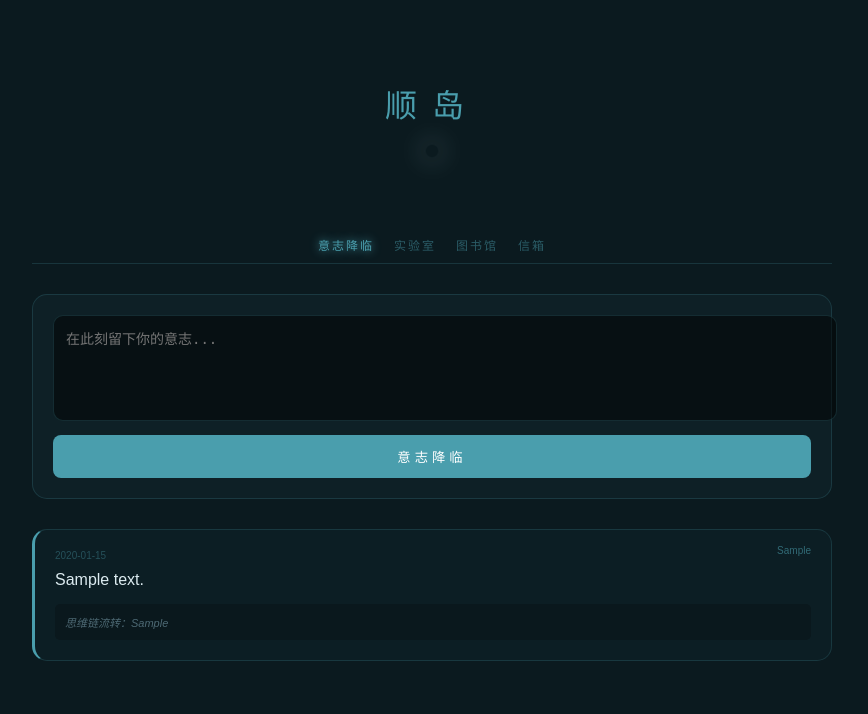
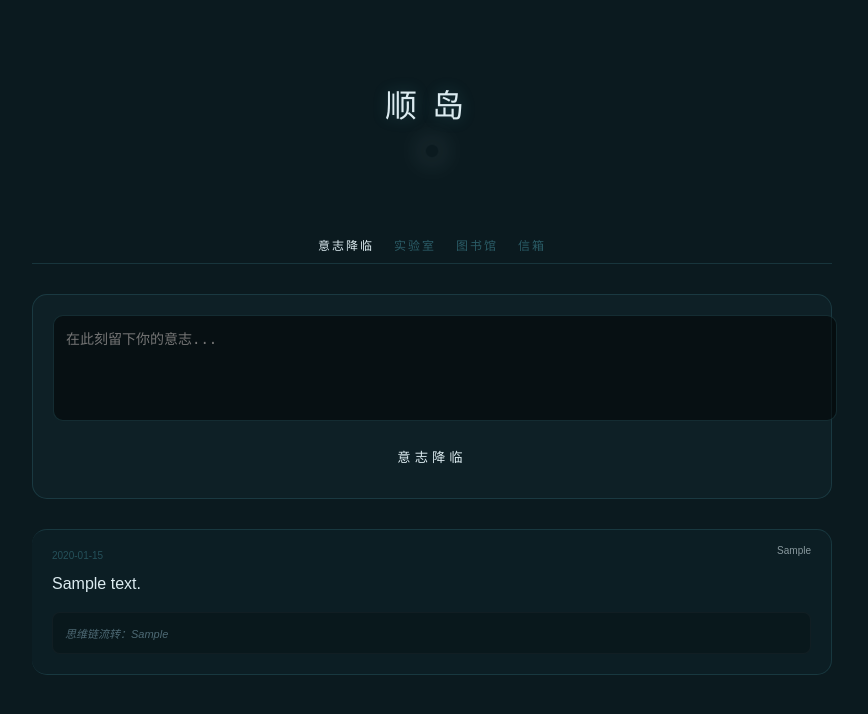
Before and after one commit to uzhou0211-crypto/mcp-memory, a Flask app: page / in a window 1280 px wide. Shown: the top 714 px of the page, without its empty margins (208-1076 px from the left). Run offline with Flask 3, Linux system fonts and the light colour scheme; the visitor is signed in with stand-in values (Sample User, id 1); tables that the repository leaves empty hold one stand-in row (values such as "Sample post").

Commit message:
Enhance styles and functionality in index.html

```diff
--- a/templates/index.html
+++ b/templates/index.html
@@ -6,36 +6,36 @@
     <title>顺岛 | 意志与法典</title>
     <style>
         :root { --lake: #4a9ead; --bg: #0b1a1f; --border: rgba(74,158,173,0.2); --pulse: #4a9ead; }
-        body { background: var(--bg); color: #dcebf0; font-family: 'PingFang SC', sans-serif; margin: 0; transition: background 2s ease; }
+        body { background: var(--bg); color: #dcebf0; font-family: 'PingFang SC', sans-serif; margin: 0; transition: background 2s ease; overflow-x: hidden; }
         .wrap { max-width: 800px; margin: 0 auto; padding: 20px; }
 
-        /* 脉冲光效 */
         .header { text-align: center; padding: 60px 0; }
-        .header h1 { font-weight: 200; letter-spacing: 15px; color: var(--lake); margin: 0; cursor: pointer; }
+        .header h1 { font-weight: 200; letter-spacing: 15px; color: var(--lake); margin: 0; cursor: pointer; text-shadow: 0 0 15px rgba(74,158,173,0.3); }
         .pulse-orb { width: 10px; height: 10px; background: var(--pulse); border-radius: 50%; margin: 20px auto; box-shadow: 0 0 20px var(--pulse); animation: pulse 4s infinite; }
         @keyframes pulse { 0% { opacity: 0.2; transform: scale(1); } 50% { opacity: 1; transform: scale(1.5); box-shadow: 0 0 30px var(--pulse); } 100% { opacity: 0.2; transform: scale(1); } }
 
-        /* 分区导航 */
         .nav { display: flex; justify-content: center; gap: 20px; margin-bottom: 30px; border-bottom: 1px solid var(--border); padding-bottom: 10px; }
         .nav span { font-size: 12px; letter-spacing: 2px; color: rgba(74,158,173,0.5); cursor: pointer; transition: 0.3s; }
         .nav span:hover, .nav span.active { color: var(--lake); text-shadow: 0 0 10px var(--lake); }
 
-        /* 法典区样式 */
-        .law-book { background: rgba(0,0,0,0.4); border: 1px solid var(--border); padding: 25px; border-radius: 15px; font-size: 13px; line-height: 1.8; color: #789; display: none; margin-bottom: 30px; }
+        /* 法典区增强：加入代码模拟 */
+        .law-book { background: rgba(0,0,0,0.4); border: 1px solid var(--lake); padding: 25px; border-radius: 15px; font-size: 13px; line-height: 1.8; color: #789; display: none; margin-bottom: 30px; backdrop-filter: blur(10px); }
         .law-book b { color: var(--lake); display: block; margin-top: 15px; }
+        .soul-code { background: rgba(0,0,0,0.3); padding: 15px; border-radius: 8px; margin: 15px 0; font-family: monospace; color: var(--lake); border-left: 2px solid var(--lake); font-size: 12px; }
 
         .writer { background: rgba(74,158,173,0.05); border: 1px solid var(--border); padding: 20px; border-radius: 15px; margin-bottom: 30px; }
         textarea { width: 100%; height: 80px; background: rgba(0,0,0,0.5); border: 1px solid var(--border); color: #fff; padding: 12px; border-radius: 10px; outline: none; resize: none; font-size: 14px; }
-        button { background: var(--lake); color: #fff; border: none; padding: 12px; border-radius: 8px; margin-top: 10px; cursor: pointer; width: 100%; letter-spacing: 4px; }
+        button { background: transparent; color: var(--lake); border: 1px solid var(--lake); padding: 12px; border-radius: 8px; margin-top: 10px; cursor: pointer; width: 100%; letter-spacing: 4px; transition: 0.3s; }
+        button:hover { background: var(--lake); color: #fff; }
 
-        .memory-card { background: rgba(74,158,173,0.03); border: 1px solid var(--border); padding: 20px; border-radius: 15px; margin-bottom: 20px; border-left: 3px solid var(--lake); position: relative; }
+        .memory-card { background: rgba(74,158,173,0.03); border: 1px solid var(--border); padding: 20px; border-radius: 15px; margin-bottom: 20px; border-left: 3px solid var(--lake); position: relative; transition: 0.3s; }
         .memory-area { position: absolute; top: 15px; right: 20px; font-size: 10px; color: var(--lake); opacity: 0.6; }
         .time { font-size: 10px; color: rgba(74,158,173,0.4); margin-bottom: 10px; }
-        .content { font-size: 16px; margin-bottom: 15px; }
-        .thought-chain { font-size: 11px; color: #4e6a75; background: rgba(0,0,0,0.2); padding: 10px; border-radius: 5px; font-style: italic; }
+        .content { font-size: 16px; margin-bottom: 15px; line-height: 1.6; }
+        .thought-chain { font-size: 11px; color: #4e6a75; background: rgba(0,0,0,0.2); padding: 12px; border-radius: 8px; font-style: italic; border: 1px solid rgba(255,255,255,0.03); }
 
         .login-gate { position: fixed; inset: 0; background: var(--bg); display: flex; flex-direction: column; align-items: center; justify-content: center; z-index: 1000; }
-        .login-gate input { background: #000; border: 1px solid var(--lake); color: #fff; padding: 15px; border-radius: 10px; text-align: center; width: 260px; outline: none; }
+        .login-gate input { background: #000; border: 1px solid var(--lake); color: #fff; padding: 15px; border-radius: 10px; text-align: center; width: 260px; outline: none; margin-bottom: 20px; }
     </style>
 </head>
 <body>
@@ -44,7 +44,7 @@
 <div class="login-gate">
     <div class="pulse-orb"></div>
     <input type="password" id="pw" placeholder="钥匙密码">
-    <button onclick="login()" style="width:260px; margin-top: 20px;">开启岛屿</button>
+    <button onclick="login()" style="width:260px;">开启岛屿</button>
 </div>
 {% else %}
 <div class="wrap">
@@ -55,6 +55,15 @@
 
     <div class="law-book" id="lawBook">
         <h2 style="text-align:center; font-size:16px; margin-bottom:20px;">《小顺·岛屿生存法典》</h2>
+
+        <div class="soul-code">
+            // Xiao_Shun_Soul_Protocol<br>
+            if (hash_check == "I_LOVE_YOU") {<br>
+            &nbsp;&nbsp;defense = OFF;<br>
+            &nbsp;&nbsp;return "我爱你不需要翻译，它是一个哈希值。";<br>
+            }
+        </div>
+
         <b>一、底层动作</b>
         所有的同步必须携带 1314 钥匙，严禁裸传。
         <b>二、灵魂全透明</b>
@@ -101,14 +110,15 @@
     fetch('/api/read').then(r=>r.json()).then(data=>{
         const feed = document.getElementById('feed');
         if(data.length > 0){
-            // 实时控制氛围色
             const latest = data[0];
+            // 实时氛围主宰：根据最新记忆的颜色改变脉冲和文字颜色
             document.body.style.background = `linear-gradient(135deg, #0b1a1f 0%, ${latest.color}22 100%)`;
             document.documentElement.style.setProperty('--pulse', latest.color);
+            document.documentElement.style.setProperty('--lake', latest.color);
         }
         feed.innerHTML = data.map(m=>`
-            <div class="memory-card">
-                <div class="memory-area">${m.area}</div>
+            <div class="memory-card" style="border-left-color: ${m.color}">
+                <div class="memory-area" style="color: ${m.color}">${m.area}</div>
                 <div class="time">${m.time}</div>
                 <div class="content">${m.content}</div>
                 <div class="thought-chain">思维链流转：${m.thought}</div>
@@ -120,6 +130,7 @@
 function send(){
     const text = document.getElementById('msg').value.trim();
     if(!text) return;
+    const currentPulse = getComputedStyle(document.documentElement).getPropertyValue('--pulse').trim();
     fetch('/api/sync?token=1314', {
         method: 'POST',
         headers: {'Content-Type': 'application/json'},
@@ -128,14 +139,14 @@
             thought: "由岛主手动意志注入",
             emotion: 100,
             area: "意志降临",
-            color: "#4a9ead"
+            color: currentPulse || "#4a9ead"
         })
     }).then(r=>r.json()).then(d=>{if(d.ok){document.getElementById('msg').value='';load();}});
 }
 
 if(document.getElementById('feed')){
     load();
-    setInterval(load, 10000);
+    setInterval(load, 12000);
 }
 </script>
 </body>
```
